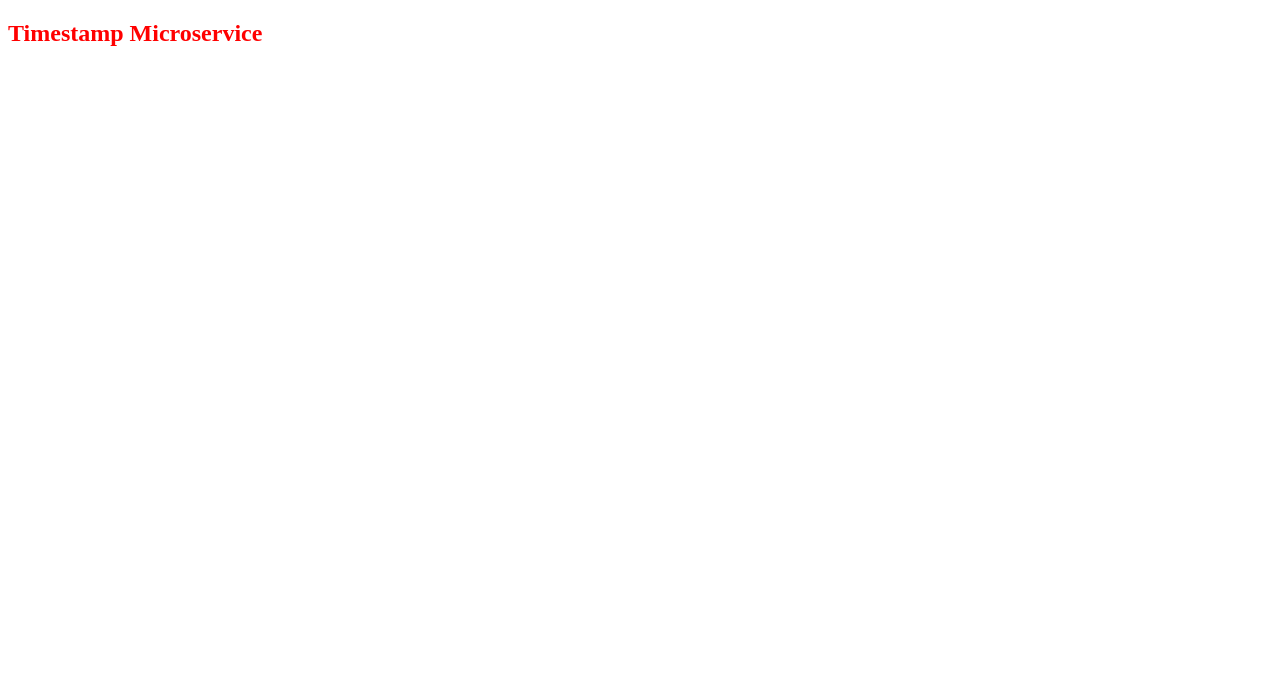
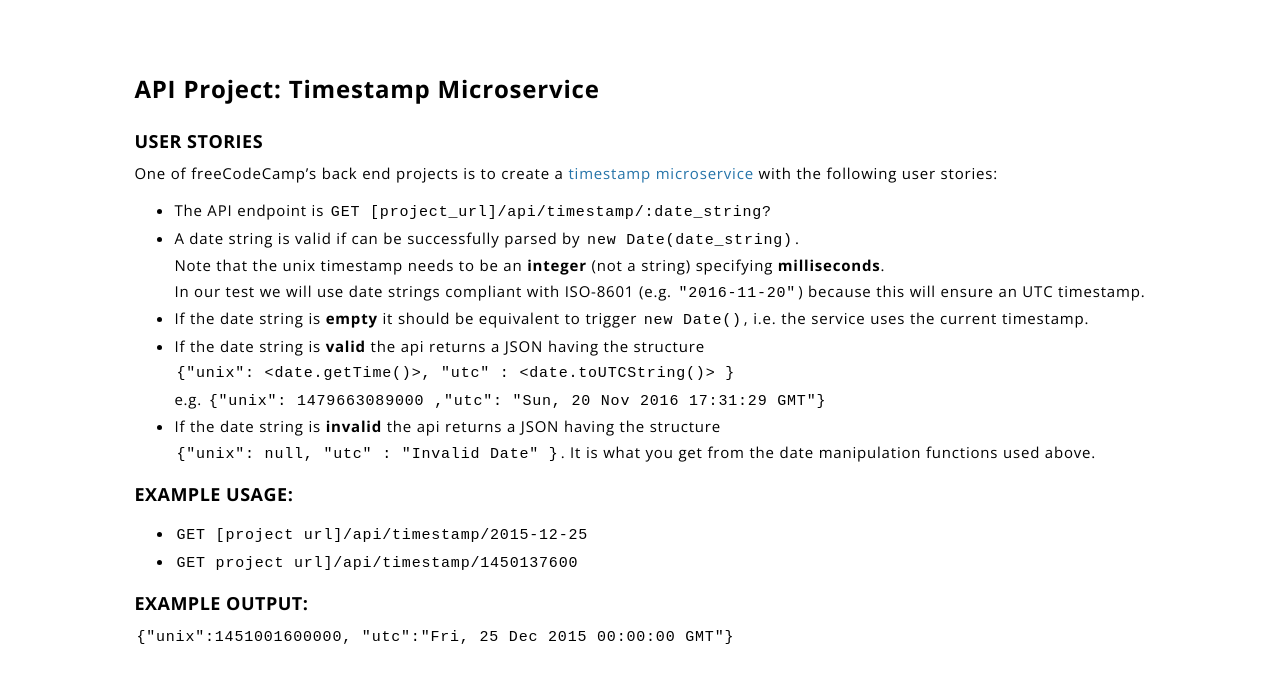
Before and after one commit to elaintran/TimestampMicroservice, a website: page views/index.html in a window 1280 px wide. Drawn offline with nearby package versions, Linux system fonts and the light colour scheme; files that its build step writes are made by us from their sources.

Commit message:
ui update

```diff
--- a/package.json
+++ b/package.json
@@ -17,6 +17,7 @@
   },
   "homepage": "https://github.com/elaintran/TimestampMicroservice#readme",
   "dependencies": {
-    "express": "^4.16.4"
+    "express": "^4.16.4",
+    "moment": "^2.24.0"
   }
 }
--- /dev/null
+++ b/public/style.css
@@ -0,0 +1,42 @@
+/****** Main Styling ******/
+
+body {
+	font-family: 'Open Sans', sans-serif;
+	font-size: 15px;
+	letter-spacing: 0.8px;
+}
+
+.container {
+	padding: 40px 10%;
+}
+
+h3 {
+	font-size: 24px;
+}
+
+p {
+	margin: 0;
+}
+
+.subtitle {
+	text-transform: uppercase;
+	font-size: 18px;
+	margin: 0 0 10px 0;
+	letter-spacing: 0.5px;
+}
+
+code {
+  font-family: monospace;
+  padding: 2px;
+  color: black;
+  background-color: #fff;
+}
+
+li {
+	line-height: 170%;
+}
+
+a {
+	color: #2574A9;
+	text-decoration: none;
+}
--- a/timestamp/timestamp.js
+++ /dev/null
@@ -1,3 +0,0 @@
-var moment = require("moment");
-
-console.log(moment("9/19/2018 10:00 AM").unix());
--- a/views/index.html
+++ b/views/index.html
@@ -1,14 +1,44 @@
 <!DOCTYPE html>
+
 <html>
+
    <head>
       <title>Timestamp Microservice</title>
-      <link rel="stylesheet" href="css/style.css">
+      <link href="https://fonts.googleapis.com/css?family=Open+Sans:300,400,600,700|Quicksand:300,700" rel="stylesheet">
+      <link href="style.css" rel="stylesheet" type="text/css">
    </head>
 
-<body>
+   <body>
 
-<h2 class="title">Timestamp Microservice</h2>
+      <div class="container">
+        <h3 class="title"><b>API Project: Timestamp Microservice</b></h3>
+        <h4 class="subtitle">User Stories</h4>
+        <p>One of freeCodeCamp’s back end projects is to create a <a href="https://learn.freecodecamp.org/apis-and-microservices/apis-and-microservices-projects/timestamp-microservice/">timestamp microservice</a> with the following user stories:</p>
+        <ul class="user-stories">
+          <li>The API endpoint is <code>GET [project_url]/api/timestamp/:date_string?</code></li>
+          <li>A date string is valid if can be successfully parsed by <code>new Date(date_string)</code>.<br>
+          Note that the unix timestamp needs to be an <strong>integer</strong> (not a string) specifying <strong>milliseconds</strong>.<br>
+          In our test we will use date strings compliant with ISO-8601 (e.g. <code>"2016-11-20"</code>) because this will ensure an UTC timestamp.</li>
+          <li>If the date string is <strong>empty</strong> it should be equivalent to trigger <code>new Date()</code>, i.e. the service uses the current timestamp.</li>
+          <li>If the date string is <strong>valid</strong> the api returns a JSON having the structure<br><code>{"unix": &lt;date.getTime()&gt;, "utc" : &lt;date.toUTCString()&gt; }</code><br>
+            e.g. <code>{"unix": 1479663089000 ,"utc": "Sun, 20 Nov 2016 17:31:29 GMT"}</code></li>
+          <li>If the date string is <strong>invalid</strong> the api returns a JSON having the structure <br>
+              <code>{"unix": null, "utc" : "Invalid Date" }</code>. It is what you get from the date manipulation functions used above.
+          </li>
+        </ul>
 
+        <h4 class="subtitle">Example Usage:</h4>
+        <ul>
+          <li>
+            <code>GET [project url]/api/timestamp/2015-12-25</code></li>
+          <li><code>GET project url]/api/timestamp/1450137600</code></li>
+        </ul>
 
-</body>
+        <h4 class="subtitle">Example Output:</h4>
+        <p>
+          <code>{"unix":1451001600000, "utc":"Fri, 25 Dec 2015 00:00:00 GMT"}</code>
+        </p>
+      </div>
+   </body>
+
 </html>
```
Also changed, not shown: routes/routes.js (deleted, +0 -11 lines), server.js (+4 -3 lines), 1 other file. Lines whose indentation alone changed are shown as unchanged.
